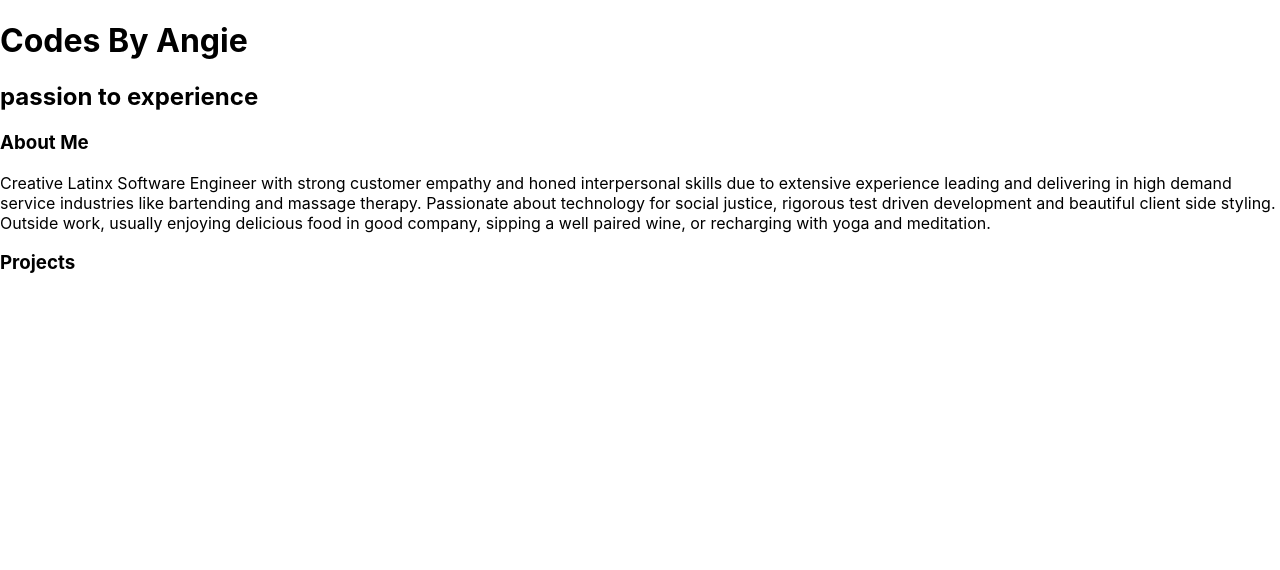
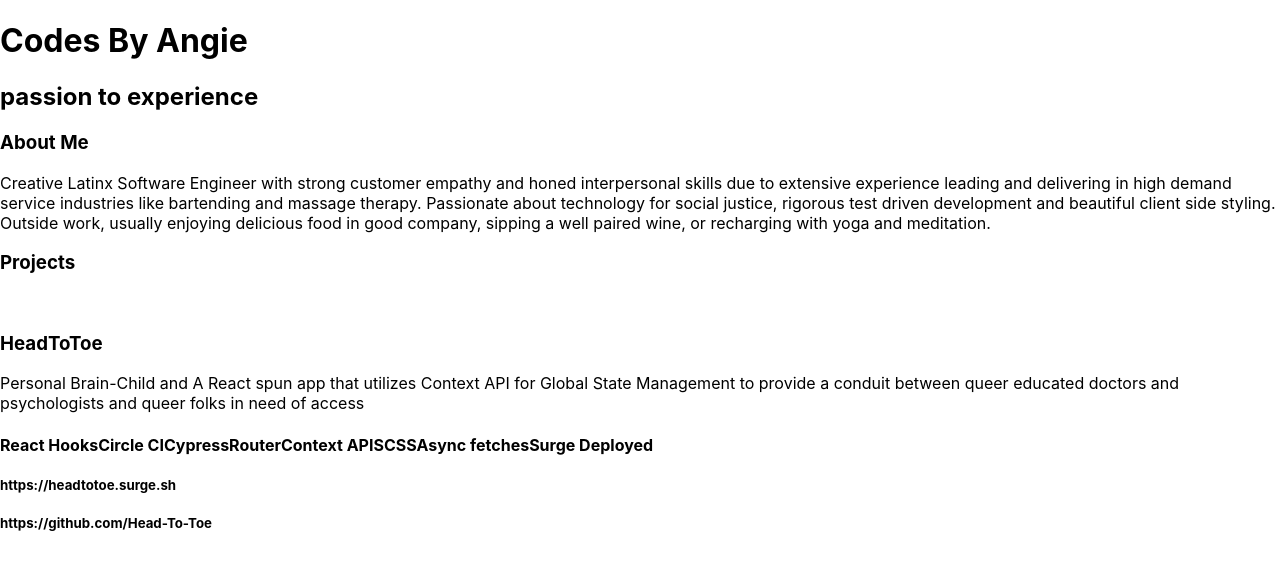
Before and after one commit to battan40/CodesByAngie, a React (Create React App) app: page / in a window 1280 px wide. Shown: the top 570 px of the page. Built offline with nearby package versions, Linux system fonts and the light colour scheme.

Commit message:
Adjust spelling error related bug

```diff
--- a/src/App.js
+++ b/src/App.js
@@ -1,4 +1,5 @@
 import React, { Component } from 'react';
+import Projects from './Projects';
 import { projectData } from './projectData';
 import './App.css';
 
@@ -11,11 +12,12 @@ class App extends Component {
   }
 
   componentDidMount(){
-
-    this.setState({ programs: projectData })
+    console.log('componentDidMount', projectData)
+    this.setState({ programs: [...projectData] })
   }
 
   render() {
+    console.log('InsideRender', this.state.programs)
     return (
       <main className="App">
         <h1>Codes By Angie</h1>
@@ -23,6 +25,10 @@ class App extends Component {
         <h3>About Me</h3>
           <p>Creative Latinx Software Engineer with strong customer empathy and honed interpersonal skills due to extensive experience leading and delivering in high demand service industries like bartending and massage therapy. Passionate about technology for social justice, rigorous test driven development and beautiful client side styling. Outside work, usually enjoying delicious food in good company, sipping a well paired wine, or recharging with yoga and meditation.</p>
         <h3>Projects</h3>
+        <Projects
+
+          projects={this.state.programs}
+        />
       </main>
     )
   }
--- a/src/Projects.js
+++ b/src/Projects.js
@@ -2,6 +2,7 @@ import React from 'react';
 import ProjectCard from './ProjectCard';
 
 const Projects = ({ projects }) => {
+  console.log('projects folder', projects)
 
   const projectDisplay = projects.map(project => {
     return (
```
Also changed, not shown: 1 other file (tests, documents, lock files or other folders).
